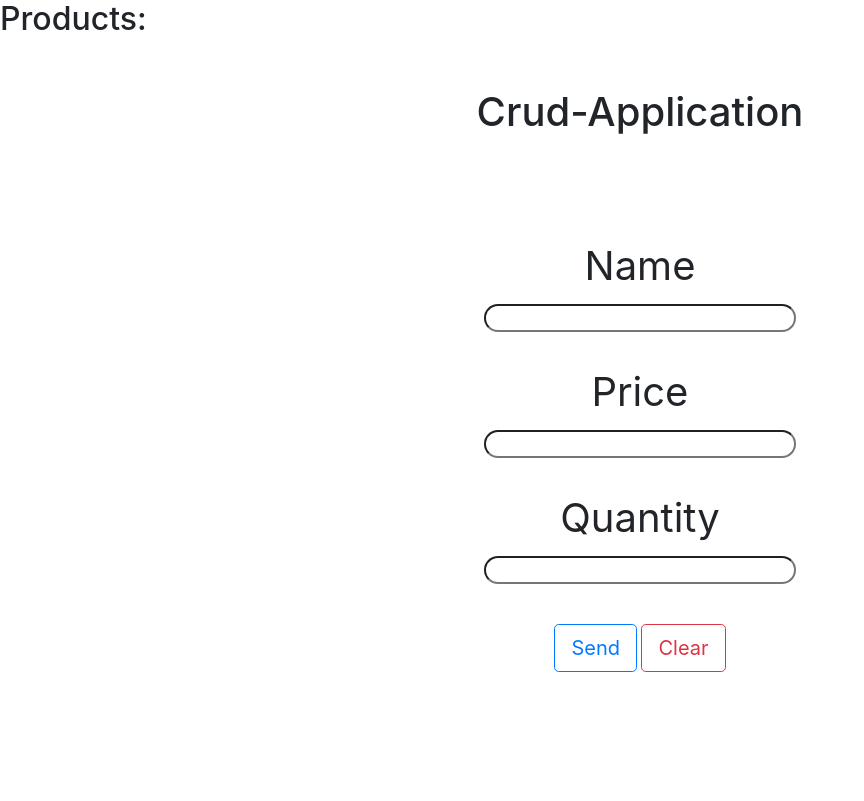
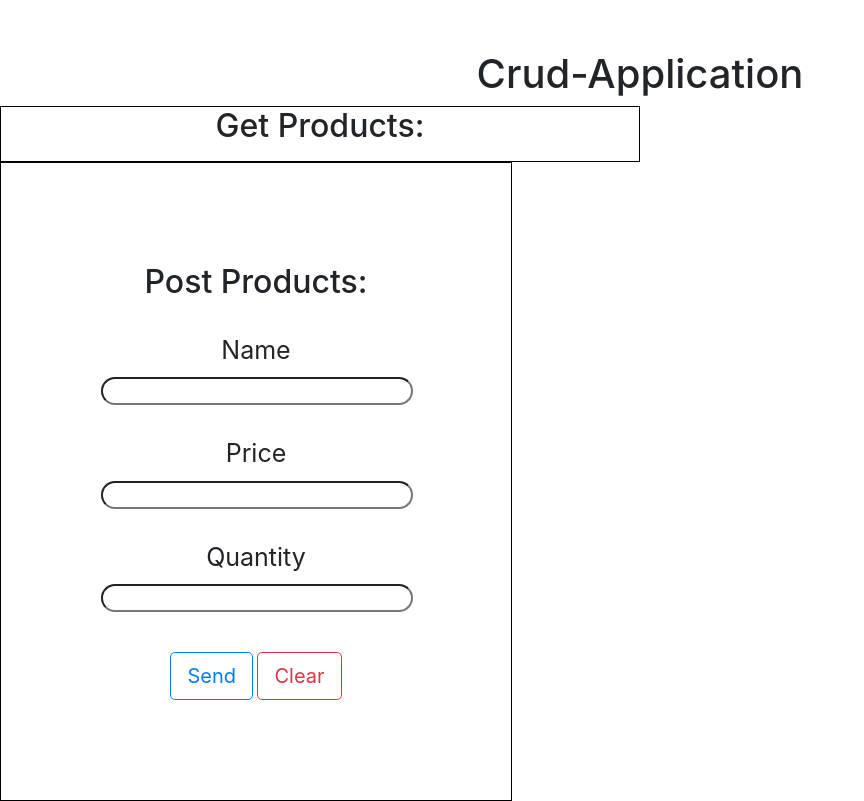
Before and after one commit to K1Melo/Crud-api, a plain HTML site: page front/src/index.html in a window 1280 px wide. Shown: the whole page, without its empty margins (0-864 px from the left). Drawn offline with nearby package versions, Linux system fonts and the light colour scheme; no server answers.

Commit message:
Update front end

```diff
--- a/front/src/index.html
+++ b/front/src/index.html
@@ -8,13 +8,14 @@
     <link rel="stylesheet" href="https://cdn.jsdelivr.net/npm/bootstrap@4.4.1/dist/css/bootstrap.min.css" integrity="sha384-Vkoo8x4CGsO3+Hhxv8T/Q5PaXtkKtu6ug5TOeNV6gBiFeWPGFN9MuhOf23Q9Ifjh" crossorigin="anonymous">
 </head>
 <body>
-    <div id="show-products">
-        <h2>Products:</h2>
+    <h1 style="margin-top: 50px;" class="center">Crud-Application</h1>
+    <div id="show-products" class="center">
+        <h2 style="margin: 30px;" >Get Products:</h2>
         <ul></ul>
     </div>
     <div class="form-box">
-        <h1 style="margin-top: 50px;" class="center">Crud-Application</h1>
         <form action="" class="center">
+            <h2 style="margin: 0px;" class="center">Post Products:</h2>
             <label style="display: block;" class="center" for="name">Name</label>
             <input class="center" id="name" type="text" name="name">
             <label style="display: block;" class="center" for="price">Price</label>
--- a/front/src/script.js
+++ b/front/src/script.js
@@ -21,9 +21,10 @@ const getProducts = () => {
         .then(products => {
             console.log(products);
             products.forEach(product => {
-                const name = `<li>Name: ${product.name} </li>`
-                const price = `<li>Price: ${product.price} </li>`
-                const quantity = `<li>Quantity: ${product.quantity} </li>`
+
+                const name = `<li style="margin-top:10px; font-size: 20px; font-weight:bold;">${product.name} </li>`;
+                const price = `<li>Price: ${product.price} </li>`;
+                const quantity = `<li>Quantity: ${product.quantity} </li>`;
 
                 document.querySelector('ul').insertAdjacentHTML('beforeend', name);
                 document.querySelector('ul').insertAdjacentHTML('beforeend', price);
@@ -33,4 +34,6 @@ const getProducts = () => {
         .catch(error => console.log(error));
 };
 
+getProducts();
+
 form.addEventListener('submit', event => getProducts());
--- a/front/src/style.css
+++ b/front/src/style.css
@@ -5,6 +5,8 @@
 
 .center{
     text-align: center;
+    justify-content: center;
+    align-items: center;
 }
 
 form{
@@ -13,7 +15,7 @@ form{
 
 form label{
     margin-top: 30px;
-    font-size: 40px;
+    font-size: 25px;
 }
 
 form input{
@@ -25,3 +27,19 @@ form input{
 .btn{
     margin-top: 40px;
 }
+
+#show-products{
+    width: 50%;
+    border: 1px solid black;
+}
+
+.form-box{
+    width: 40%;
+    text-align: center;
+    border: 1px solid black;
+}
+
+h2{
+    margin: 50px;
+    display: inline;
+}
```
